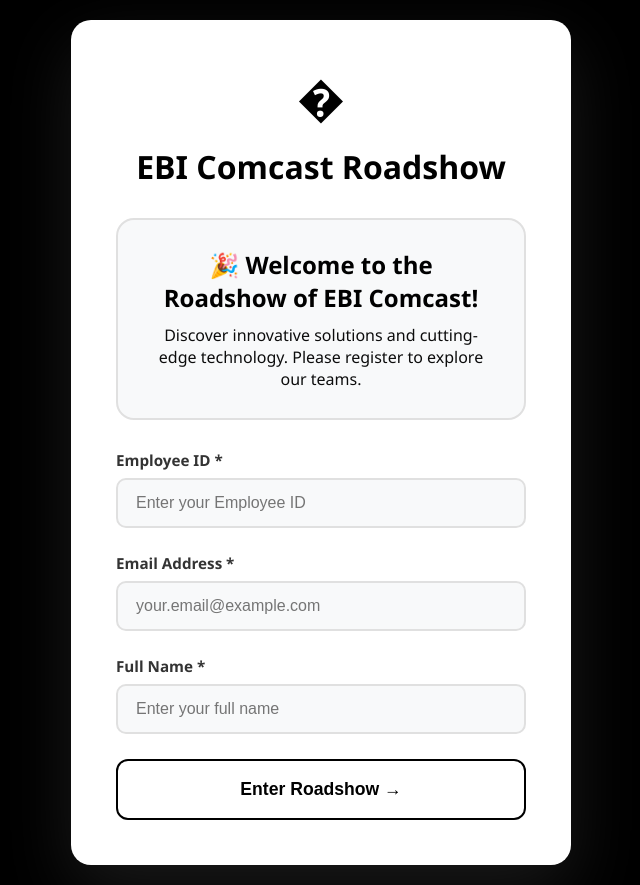
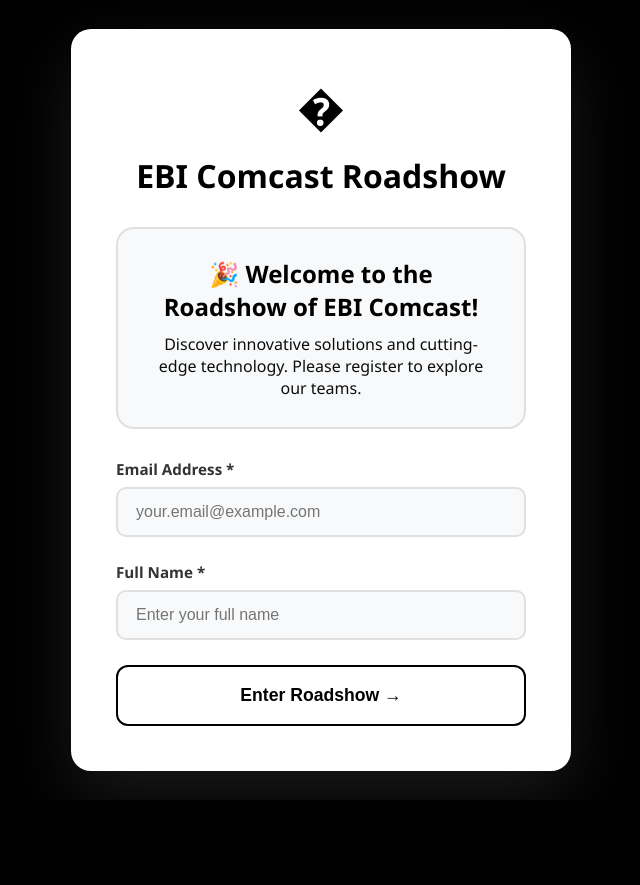
Before and after one commit to HARIBASKARA/eba-comcast-roadshow, a Flask app: page / in a window 1280 px wide. Shown: the whole page, without its empty margins (319-959 px from the left). After the commit the page ends 796 px from the top, so only its background shows below. Run offline with Flask 3, Linux system fonts and the light colour scheme.

Commit message:
Remove Employee ID - use Email as unique identifier for privacy

```diff
--- a/app.py
+++ b/app.py
@@ -35,6 +35,11 @@ except ImportError:
 ENTRY_DATA_FILE = 'entry_data.csv'
 TIME_TRACKING_DIR = 'time_tracking'
 
+# Helper function to sanitize email for file naming
+def sanitize_email_for_filename(email):
+    """Convert email to safe filename (replace @ and . with _)"""
+    return email.replace('@', '_at_').replace('.', '_')
+
 # Ensure directories exist
 os.makedirs(TIME_TRACKING_DIR, exist_ok=True)
 
@@ -42,7 +47,7 @@ os.makedirs(TIME_TRACKING_DIR, exist_ok=True)
 if not os.path.exists(ENTRY_DATA_FILE):
     with open(ENTRY_DATA_FILE, 'w', newline='') as f:
         writer = csv.writer(f)
-        writer.writerow(['Employee ID', 'Name', 'Email', 'Entry Timestamp', 'Exit Timestamp'])
+        writer.writerow(['Email', 'Name', 'Entry Timestamp', 'Exit Timestamp'])
 
 # Project configuration
 PROJECTS = {
@@ -64,11 +69,10 @@ def index():
 def submit_entry():
     """Handle employee entry data submission"""
     data = request.json
-    employee_id = data.get('employee_id')
     name = data.get('name')
     email = data.get('email')
 
-    if not all([employee_id, name, email]):
+    if not all([name, email]):
         return jsonify({'success': False, 'message': 'All fields are required'}), 400
 
     # Validate email format
@@ -76,20 +80,17 @@ def submit_entry():
     if not re.match(email_pattern, email):
         return jsonify({'success': False, 'message': 'Invalid email format. Please enter a valid email address.'}), 400
 
-    # Check for duplicate employee ID or email
+    # Check for duplicate email
     if os.path.exists(ENTRY_DATA_FILE):
         with open(ENTRY_DATA_FILE, 'r', newline='') as f:
             reader = csv.DictReader(f)
             for row in reader:
-                if row['Employee ID'] == employee_id:
-                    return jsonify({'success': False, 'message': 'This Employee ID has already been registered.'}), 400
                 if row['Email'].lower() == email.lower():
                     return jsonify({'success': False, 'message': 'This Email ID has already been registered.'}), 400
 
-    # Save to session
-    session['employee_id'] = employee_id
+    # Save to session (use email as the unique identifier)
+    session['email'] = email
     session['name'] = name
-    session['email'] = email
     session['entry_time'] = datetime.now().isoformat()
 
     # Initialize project times tracking in session
@@ -100,7 +101,7 @@ def submit_entry():
     entry_timestamp = datetime.now().strftime('%Y-%m-%d %H:%M:%S')
     with open(ENTRY_DATA_FILE, 'a', newline='') as f:
         writer = csv.writer(f)
-        writer.writerow([employee_id, name, email, entry_timestamp])
+        writer.writerow([email, name, entry_timestamp, ''])
 
     # Check if there's an intended project to redirect to
     intended_project = session.pop('intended_project', None)
@@ -113,7 +114,7 @@ def submit_entry():
 @app.route('/projects')
 def projects():
     """Display all projects"""
-    if 'employee_id' not in session:
+    if 'email' not in session:
         return render_template('index.html')
 
     # Get project times from session
@@ -158,7 +159,7 @@ def project_detail(project_id):
 def start_project(project_id):
     """Record start time when QR is scanned at project - MUST be registered"""
     # Security check: Must be registered
-    if 'employee_id' not in session:
+    if 'email' not in session:
         return jsonify({'success': False, 'message': 'Please register at entrance first'}), 401
 
     if project_id not in PROJECTS:
@@ -177,7 +178,7 @@ def start_project(project_id):
 @app.route('/end-project/<project_id>', methods=['POST'])
 def end_project(project_id):
     """Calculate time spent when user returns to main menu"""
-    if 'employee_id' not in session:
+    if 'email' not in session:
         return jsonify({'success': False, 'message': 'Not logged in'}), 401
 
     if project_id not in PROJECTS:
@@ -199,7 +200,7 @@ def end_project(project_id):
     session.modified = True
 
     # Save to CSV file for this employee
-    save_time_tracking(session['employee_id'], project_id, time_spent)
+    save_time_tracking(session['email'], project_id, time_spent)
 
     return jsonify({
         'success': True,
@@ -207,7 +208,7 @@ def end_project(project_id):
         'project_name': PROJECTS[project_id]['name']
     })
 
-def update_exit_time(employee_id):
+def update_exit_time(email):
     """Update exit timestamp for employee in entry_data.csv"""
     if not os.path.exists(ENTRY_DATA_FILE):
         return
@@ -220,7 +221,7 @@ def update_exit_time(employee_id):
         reader = csv.DictReader(f)
         fieldnames = reader.fieldnames
         for row in reader:
-            if row['Employee ID'] == employee_id:
+            if row['Email'].lower() == email.lower():
                 row['Exit Timestamp'] = exit_timestamp
             rows.append(row)
 
@@ -230,9 +231,10 @@ def update_exit_time(employee_id):
         writer.writeheader()
         writer.writerows(rows)
 
-def save_time_tracking(employee_id, project_id, time_spent):
+def save_time_tracking(email, project_id, time_spent):
     """Save time tracking data to employee-specific CSV file"""
-    file_path = os.path.join(TIME_TRACKING_DIR, f'{employee_id}_time_tracking.csv')
+    safe_filename = sanitize_email_for_filename(email)
+    file_path = os.path.join(TIME_TRACKING_DIR, f'{safe_filename}_time_tracking.csv')
 
     # Check if file exists
     file_exists = os.path.exists(file_path)
@@ -248,11 +250,11 @@ def save_time_tracking(employee_id, project_id, time_spent):
 
     # Update project time
     project_key = f'Module {project_id} (minutes)'
-    project_data['Employee ID'] = employee_id
+    project_data['Email'] = email
     project_data[project_key] = time_spent
 
     # Write updated data
-    fieldnames = ['Employee ID'] + [f'Module {i} (minutes)' for i in range(1, 8)]
+    fieldnames = ['Email'] + [f'Module {i} (minutes)' for i in range(1, 8)]
     with open(file_path, 'w', newline='') as f:
         writer = csv.DictWriter(f, fieldnames=fieldnames)
         writer.writeheader()
@@ -262,12 +264,12 @@ def save_time_tracking(employee_id, project_id, time_spent):
 def get_session_data():
     """Get current session data for debugging"""
     return jsonify({
-        'employee_id': session.get('employee_id'),
+        'email': session.get('email'),
         'name': session.get('name'),
         'project_times': session.get('project_times', {})
     })
 
-def send_summary_email(employee_name, employee_email, employee_id, entry_time, project_times):
+def send_summary_email(employee_name, employee_email, entry_time, project_times):
     """Send summary email to the employee after logout"""
     try:
         # Prepare email subject and body
@@ -444,7 +446,6 @@ def send_summary_email(employee_name, employee_email, employee_id, entry_time, p
                         <div class="entry-info">
                             <p><strong>📅 You entered the roadshow at:</strong></p>
                             <p style="font-size: 18px; margin-top: 8px;">{formatted_entry_time}</p>
-                            <p style="margin-top: 10px; font-size: 14px; opacity: 0.9;">Employee ID: {employee_id}</p>
                         </div>
 
                         <div class="section-title">📊 Modules Visited</div>
@@ -555,19 +556,18 @@ def logout():
         # Get session data before clearing
         employee_name = session.get('name', 'Guest')
         employee_email = session.get('email')
-        employee_id = session.get('employee_id')
         entry_time = session.get('entry_time')
         project_times = session.get('project_times', {})
 
         # Update exit time in entry_data.csv
-        if employee_id:
-            update_exit_time(employee_id)
+        if employee_email:
+            update_exit_time(employee_email)
 
         # Send email if we have an email address (with timeout to prevent hanging)
         email_sent = False
-        if employee_email and employee_id and entry_time:
+        if employee_email and entry_time:
             try:
-                email_sent = send_summary_email(employee_name, employee_email, employee_id, entry_time, project_times)
+                email_sent = send_summary_email(employee_name, employee_email, entry_time, project_times)
             except Exception as email_error:
                 print(f"Email sending failed (non-critical): {str(email_error)}")
                 email_sent = False
--- a/templates/index.html
+++ b/templates/index.html
@@ -191,11 +191,6 @@
 
         <form id="entryForm">
             <div class="form-group">
-                <label for="employee_id">Employee ID *</label>
-                <input type="text" id="employee_id" name="employee_id" required placeholder="Enter your Employee ID">
-            </div>
-
-            <div class="form-group">
                 <label for="email">Email Address *</label>
                 <input type="email" id="email" name="email" required placeholder="your.email@example.com">
             </div>
@@ -230,7 +225,6 @@
 
             // Get form data
             const formData = {
-                employee_id: document.getElementById('employee_id').value.trim(),
                 email: document.getElementById('email').value.trim(),
                 name: document.getElementById('name').value.trim()
             };
@@ -279,7 +273,7 @@
                 const redirectMsg = document.getElementById('redirectMessage');
                 redirectMsg.style.display = 'block';
                 // Auto-focus on first input
-                document.getElementById('employee_id').focus();
+                document.getElementById('email').focus();
             }
         });
     </script>
```
